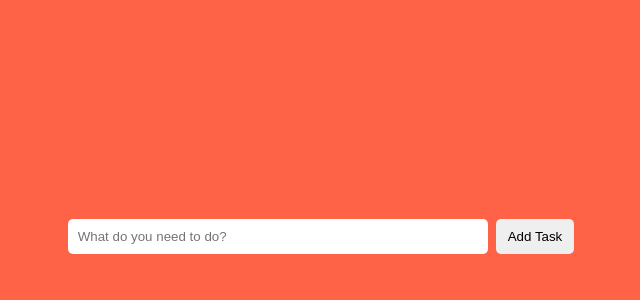
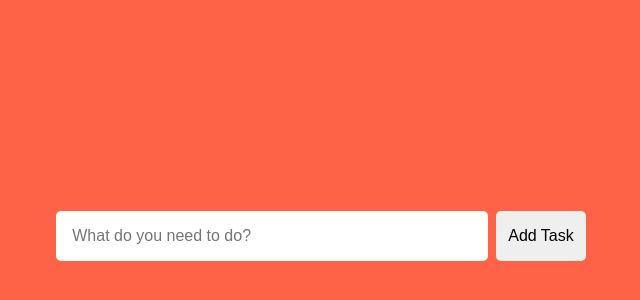
Before and after one commit to patrickiyog/todo-list-app, a React (Create React App) app: page / in a window 1280 px wide. Shown: the part 164-464 px from the top of the page, without its empty margins (319-959 px from the left). Built offline with nearby package versions, Linux system fonts and the light colour scheme.

Commit message:
create TaskListContext

```diff
--- a/src/App.css
+++ b/src/App.css
@@ -11,50 +11,6 @@ body {
   height: 100vh;
 }
 
-.header {
-  flex: 30%;
-  background-color: tomato;
-  width: 100%;
-  display: flex;
-  flex-direction: row;
-  justify-content: center;
-  align-items: center;
-}
-
-.input-container {
-  display: flex;
-  flex-direction: column;
-}
-
-.input-container input {
-  margin: 3px 0px;
-  padding: 10px;
-  width: 400px;
-  border: none;
-  border-radius: 5px;
-}
-
-.input-container input:focus {
-  outline: none;
-}
-
-.header .button-container {
-  display: flex;
-  justify-content: flex-end;
-}
-
-.header button {
-  margin-left: 8px;
-  padding: 10px 12px;
-  border: none;
-  border-radius: 5px;
-  cursor: pointer;
-}
-
-.header button:hover {
-  background-color: rgb(211, 211, 211);
-}
-
 .todo-list {
   margin: 50px;
   flex: 70%;
--- a/src/App.tsx
+++ b/src/App.tsx
@@ -5,7 +5,7 @@ import TaskForm from './components/TaskForm/TaskForm';
 const App: FC = () => {
   return (
     <div className="App">
-      <TaskForm />
+        <TaskForm />
     </div>
   );
 }
--- a/src/components/TodoTask/TodoTask.tsx
+++ b/src/components/Task/Task.tsx
@@ -1,12 +1,12 @@
 import React from 'react';
-import { Task } from '../../Interfaces';
+import { Task } from '../../interfaces/Task';
 import './TodoTask.css';
 
 interface Props {
     task: Task;
 }
 
-const TodoTask = ({ task }: Props) => {
+const Task = ({ task }: Props) => {
     return (
         <div className="task">
             <div className="task-content">
@@ -17,4 +17,4 @@ const TodoTask = ({ task }: Props) => {
     );
 }
 
-export default TodoTask;
+export default Task;
--- a/src/components/TaskForm/TaskForm.css
+++ b/src/components/TaskForm/TaskForm.css
@@ -15,8 +15,9 @@
 
   .input-container input {
     margin: 3px 0px;
-    padding: 10px;
+    padding: 16px;
     width: 400px;
+    font-size: 16px;
     border: none;
     border-radius: 5px;
   }
@@ -32,7 +33,8 @@
 
   .header button {
     margin-left: 8px;
-    padding: 10px 12px;
+    padding: 16px 12px;
+    font-size: 16px;
     border: none;
     border-radius: 5px;
     cursor: pointer;
```
Also changed, not shown: src/context/TaskListContext.tsx (added, +12 -0 lines), src/components/Task/Task.css (renamed from src/components/TodoTask/TodoTask.css), src/interfaces/Task.ts (renamed from src/Interfaces.ts).
